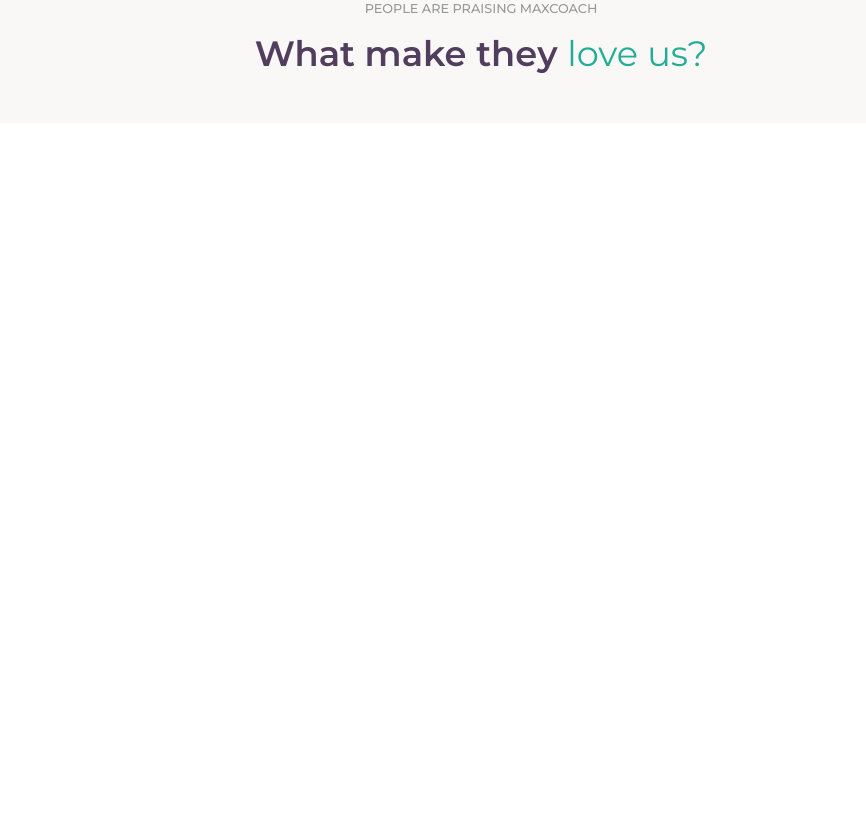
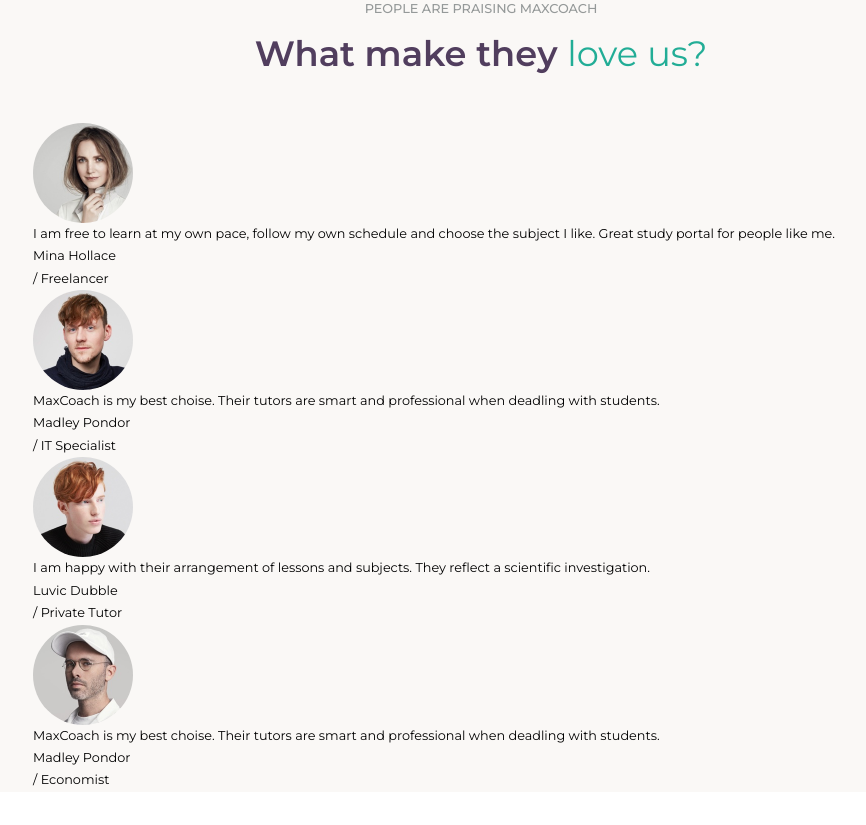
Before and after one commit to AndreaFumagalli4/proj-html-vuejs, a Vue app: page / in a window 1280 px wide. Shown: the part 4860-5685 px from the top of the page, without its empty margins (159-1025 px from the left). Before the commit the page ends 5031 px from the top, so only its background shows below. Built offline with nearby package versions, Linux system fonts and the light colour scheme.

Commit message:
add round profile pic into ReviewCard componen

```diff
--- a/src/components/MainComponents/CoursesCard.vue
+++ b/src/components/MainComponents/LatestCoursesCard.vue
@@ -1,7 +1,7 @@
 <script>
 
 export default {
-    name: 'CoursesCard',
+    name: 'LatestCoursesCard',
 
     props: {
         courseImage: String,
--- a/src/components/MainComponents/LatestCoursesComp.vue
+++ b/src/components/MainComponents/LatestCoursesComp.vue
@@ -1,12 +1,12 @@
 <script>
 import { store } from '../../store';
-import CoursesCard from './CoursesCard.vue';
+import LatestCoursesCard from './LatestCoursesCard.vue';
 
 export default {
     name: 'LatestCouresComp',
 
     components: {
-        CoursesCard,
+        LatestCoursesCard,
     },
 
     data() {
@@ -28,7 +28,7 @@
             </h2>
         </div>
         <div class="cards-container container flex">
-            <CoursesCard v-for="courseInfoEl in store.courseInfoList"
+            <LatestCoursesCard v-for="courseInfoEl in store.courseInfoList"
                 :courseImage="courseInfoEl.image"
                 :teachImage="courseInfoEl.teacherProfileImage"
                 :teachName="courseInfoEl.teacher"
--- /dev/null
+++ b/src/components/MainComponents/ReviewCard.vue
@@ -0,0 +1,55 @@
+<script>
+export default {
+    name: 'ReviewCard',
+
+    props: {
+        image: String,
+        feedback: String,
+        name: String,
+        work: String
+    },
+
+    methods: {
+        getImagePath: function(imgPath) {
+            return new URL(`../../assets/images/${imgPath}`, import.meta.url).href;
+        }
+    }
+}
+</script>
+
+<template>
+    <div class="review-card">
+        <div class="img-container">
+            <img :src="getImagePath(image)" alt="Profile Image">
+        </div>
+        <p>
+            {{ feedback }}
+        </p>
+        <div class="text-center">
+            <p>
+                {{ name }}
+            </p>
+            <p>
+                / {{ work }}
+            </p>
+        </div>
+    </div>
+</template>
+
+<style lang="scss" scoped>
+    @use '../../styles/partials/variables' as *;
+    div.review-card{
+
+        div.img-container{
+            height: 100px;
+            width: 100px;
+            overflow: hidden;
+            border-radius: 50%;
+
+            img{
+                height: 100%;
+                width: 100%;
+            }
+        }
+    }
+</style>
--- a/src/components/MainComponents/ReviewComp.vue
+++ b/src/components/MainComponents/ReviewComp.vue
@@ -1,11 +1,12 @@
 <script>
 import { store } from '../../store';
+import ReviewCard from './ReviewCard.vue';
 
 export default {
     name: 'ReviewComp',
 
     components: {
-
+        ReviewCard
     },
 
     data() {
@@ -26,7 +27,11 @@
                 What make they <span>love us?</span>
             </h2>
             <div class="cards">
-
+                <ReviewCard v-for="review in store.reviewList"
+                    :image="review.image"
+                    :feedback="review.feedback"
+                    :name="review.name"
+                    :work="review.employment"/>
             </div>
         </div>
     </section>
```
